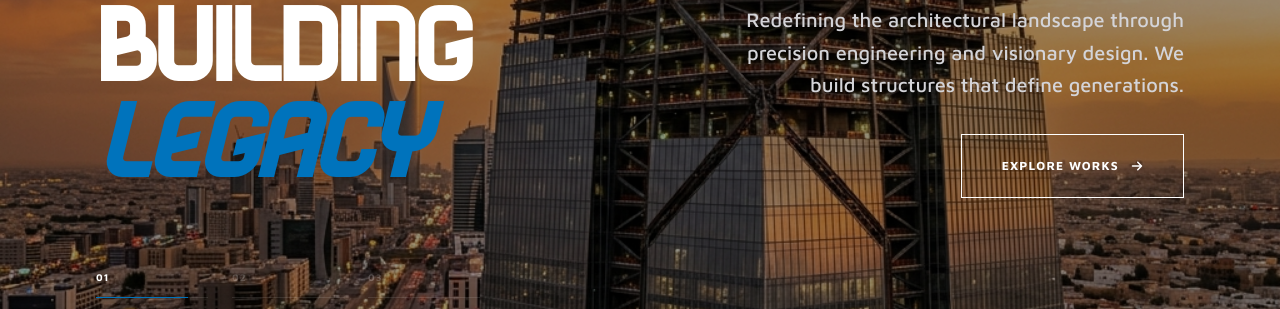
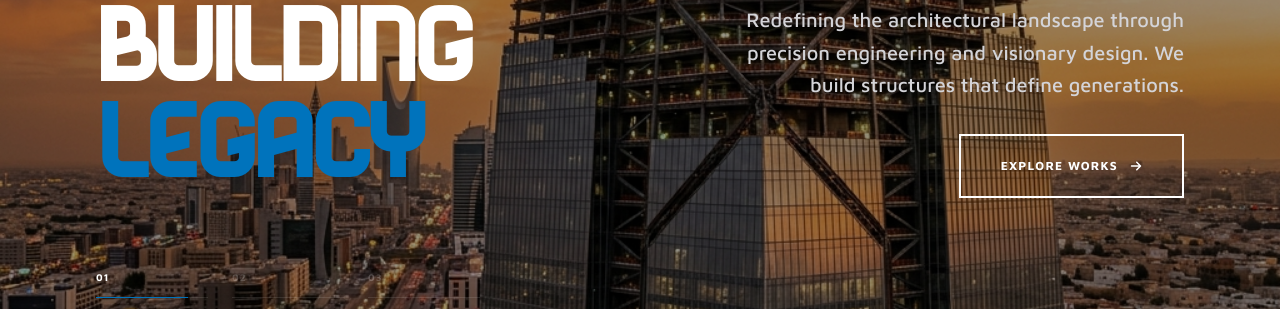
Before and after one commit to sandflareinnovations-projects/RVCC, a Next.js app in the folder apps/web/: page / in a window 1280 px wide. Shown: the part 276-585 px from the top of the page. Built offline with nearby package versions, Linux system fonts and the light colour scheme.

Commit message:
feat(ui): redesign Button component with prop-driven colors and continuous upward animation

```diff
--- a/apps/web/src/components/layout/Navbar.tsx
+++ b/apps/web/src/components/layout/Navbar.tsx
@@ -170,13 +170,13 @@ export const Navbar = () => {
               ))}
             </nav>
             <Button
-              variant="outline"
+              variant="none"
               href="#contact"
-              className={cn(
-                "hover:text-brand-blue h-10 min-w-[140px] rounded-none border-white px-6 text-[9px] font-bold tracking-widest text-white uppercase transition-all duration-500 hover:bg-white",
-                isLightAndScrolled &&
-                  "border-brand-blue text-brand-blue hover:bg-brand-blue hover:text-white"
-              )}
+              borderColor={isLightAndScrolled ? "border-brand-blue" : "border-white"}
+              textColor={isLightAndScrolled ? "text-brand-blue" : "text-white"}
+              hoverFillColor={isLightAndScrolled ? "bg-brand-blue" : "bg-white"}
+              hoverTextColor={isLightAndScrolled ? "group-hover:text-background" : "group-hover:text-brand-blue"}
+              className="h-10 min-w-[140px] rounded-none px-6 text-[9px] font-bold tracking-widest uppercase transition-all duration-500"
             >
               Contact
             </Button>
--- a/apps/web/src/components/ui/Button.tsx
+++ b/apps/web/src/components/ui/Button.tsx
@@ -11,8 +11,14 @@ interface ButtonProps {
   className?: string;
   href?: string;
   onClick?: () => void;
-  variant?: "primary" | "secondary" | "outline" | "white" | "brand-outline";
+  variant?: "primary" | "secondary" | "outline" | "white" | "brand-outline" | "none";
   type?: "button" | "submit" | "reset";
+  // Custom Color Props
+  borderColor?: string;
+  textColor?: string;
+  bgColor?: string;
+  hoverFillColor?: string;
+  hoverTextColor?: string;
 }
 
 export const Button = ({
@@ -20,68 +26,100 @@ export const Button = ({
   className,
   href,
   onClick,
-  variant = "primary",
+  variant = "none",
   type = "button",
+  borderColor,
+  textColor,
+  bgColor,
+  hoverFillColor,
+  hoverTextColor,
 }: ButtonProps) => {
   const isLink = !!href;
   const Tag = isLink ? motion.a : motion.button;
 
-  const variants = {
-    primary: "bg-brand-blue text-white border-brand-blue",
-    secondary: "bg-white text-brand-blue border-white shadow-xl",
-    outline: "bg-transparent text-white border-white",
-    white: "bg-white text-brand-blue border-white",
-    "brand-outline": "bg-transparent text-brand-blue border-brand-blue",
+  // Defaults based on variant if custom props are not provided
+  const variantStyles = {
+    primary: {
+      border: "border-brand-blue",
+      text: "text-white",
+      bg: "bg-brand-blue",
+      fill: "bg-white",
+      hoverText: "group-hover:text-brand-blue",
+    },
+    secondary: {
+      border: "border-white",
+      text: "text-brand-blue",
+      bg: "bg-white",
+      fill: "bg-brand-blue",
+      hoverText: "group-hover:text-background",
+    },
+    outline: {
+      border: "border-white",
+      text: "text-white",
+      bg: "bg-transparent",
+      fill: "bg-white",
+      hoverText: "group-hover:text-brand-blue",
+    },
+    white: {
+      border: "border-white",
+      text: "text-brand-blue",
+      bg: "bg-white",
+      fill: "bg-brand-blue",
+      hoverText: "group-hover:text-background",
+    },
+    "brand-outline": {
+      border: "border-brand-blue",
+      text: "text-brand-blue",
+      bg: "bg-transparent",
+      fill: "bg-brand-blue",
+      hoverText: "group-hover:text-background",
+    },
+    none: {
+      border: "",
+      text: "",
+      bg: "",
+      fill: "",
+      hoverText: "",
+    },
   };
 
-  const fillColors = {
-    primary: "bg-white",
-    secondary: "bg-brand-blue",
-    outline: "bg-brand-blue", // Changed to brand-blue for better visibility on both dark/light backgrounds
-    white: "bg-brand-blue",
-    "brand-outline": "bg-brand-blue",
-  };
+  const currentStyles = variantStyles[variant];
 
-  const hoverTextColors = {
-    primary: "group-hover:text-brand-blue",
-    secondary: "group-hover:text-white",
-    outline: "group-hover:text-white", // White text on blue fill
-    white: "group-hover:text-white",
-    "brand-outline": "group-hover:text-white",
-  };
+  const [isHovered, setIsHovered] = React.useState(false);
 
   return (
     <Tag
       href={href}
       onClick={onClick}
+      onMouseEnter={() => setIsHovered(true)}
+      onMouseLeave={() => setIsHovered(false)}
       type={!isLink ? type : undefined}
       className={cn(
         "group relative inline-flex h-14 min-w-[200px] items-center justify-center overflow-hidden border-2 px-8 py-4 text-[10px] font-black tracking-[0.3em] uppercase transition-all duration-500",
-        variants[variant],
+        borderColor || currentStyles.border,
+        textColor || currentStyles.text,
+        bgColor || currentStyles.bg,
         className
       )}
-      whileHover="hover"
-      initial="initial"
     >
       {/* Label */}
       <span
         className={cn(
           "relative z-10 flex items-center gap-3 transition-colors duration-500",
-          hoverTextColors[variant]
+          isHovered ? hoverTextColor || currentStyles.hoverText : ""
         )}
       >
         {children}
       </span>
 
-      {/* Animation Fill */}
+      {/* Animation Fill - Key reset ensures entry from bottom and exit from bottom to top */}
       <motion.div
-        className={cn("absolute inset-0 z-0", fillColors[variant])}
-        variants={{
-          initial: { y: "100%" },
-          hover: { y: 0 },
-        }}
+        key={isHovered ? "hover" : "exit"}
+        className={cn("absolute inset-0 z-0", hoverFillColor || currentStyles.fill)}
+        initial={{ clipPath: isHovered ? "inset(100% 0 0 0)" : "inset(0% 0 0% 0)" }}
+        animate={{ clipPath: isHovered ? "inset(0% 0 0% 0)" : "inset(0% 0 100% 0)" }}
         transition={{
-          duration: 0.4,
+          duration: 0.6,
           ease: [0.19, 1, 0.22, 1],
         }}
       />
--- a/apps/web/src/features/home/Hero.tsx
+++ b/apps/web/src/features/home/Hero.tsx
@@ -242,7 +242,7 @@ export const Hero = () => {
                         <span className="block text-[15vw] tracking-tighter uppercase md:text-[8rem] lg:text-[10rem]">
                           {content.title1}
                         </span>
-                        <span className="text-brand-blue block text-[15vw] tracking-tighter uppercase italic md:text-[8rem] lg:text-[10rem]">
+                        <span className="text-brand-blue block text-[15vw] tracking-tighter uppercase md:text-[8rem] lg:text-[10rem]">
                           {content.title2}
                         </span>
                       </h1>
@@ -254,9 +254,12 @@ export const Hero = () => {
                       </p>
 
                       <Button
-                        variant="primary"
                         href="#projects"
-                        className="group hover:bg-brand-blue hover:border-brand-blue h-16 rounded-none border border-white bg-transparent px-10 text-white transition-all duration-500"
+                        borderColor="border-white"
+                        textColor="text-white"
+                        hoverFillColor="bg-white"
+                        hoverTextColor="group-hover:text-brand-blue"
+                        className="group h-16 rounded-none px-10"
                       >
                         <span className="flex items-center gap-3 text-xs font-bold tracking-widest uppercase">
                           Explore Works{" "}
--- a/apps/web/src/features/home/NewsAndEvents.tsx
+++ b/apps/web/src/features/home/NewsAndEvents.tsx
@@ -61,7 +61,14 @@ export const NewsAndEvents = () => {
               Stay connected with the latest milestones and community initiatives from the heart of
               Riyadh's construction landscape.
             </p>
-            <Button variant="brand-outline" className="w-full md:w-auto">
+            <Button
+              borderColor="border-brand-blue"
+              textColor="text-brand-blue"
+              bgColor="bg-transparent"
+              hoverFillColor="bg-brand-blue"
+              hoverTextColor="group-hover:text-background"
+              className="w-full md:w-auto"
+            >
               VIEW ALL
             </Button>
           </div>
--- a/apps/web/src/features/home/OurWorks.tsx
+++ b/apps/web/src/features/home/OurWorks.tsx
@@ -253,8 +253,11 @@ export const OurWorks = () => {
                     {works[index].description}
                   </p>
                   <Button
-                    variant="outline"
-                    className="border-white/30 text-white hover:border-white"
+                    borderColor="border-white/30"
+                    textColor="text-white"
+                    bgColor="bg-transparent"
+                    hoverFillColor="bg-white"
+                    hoverTextColor="group-hover:text-brand-blue"
                   >
                     {works[index].cta}
                   </Button>
--- a/apps/web/src/features/home/RecentProjects.tsx
+++ b/apps/web/src/features/home/RecentProjects.tsx
@@ -151,8 +151,12 @@ export const RecentProjects = () => {
           <div className="flex flex-1 justify-end pb-2">
             <Button
               href="#contact"
-              variant="outline"
-              className="border-brand-blue text-brand-blue h-14 w-[220px]"
+              borderColor="border-brand-blue"
+              textColor="text-brand-blue"
+              bgColor="bg-transparent"
+              hoverFillColor="bg-brand-blue"
+              hoverTextColor="group-hover:text-background"
+              className="h-14 w-[220px]"
             >
               EXPLORE ALL
             </Button>
@@ -233,8 +237,12 @@ export const RecentProjects = () => {
                               {project.description}
                             </p>
                             <Button
-                              variant="outline"
-                              className="border-background text-background hover:bg-background hover:text-brand-blue mt-2 h-12 w-full text-[10px] font-bold"
+                              borderColor="border-background"
+                              textColor="text-background"
+                              bgColor="bg-transparent"
+                              hoverFillColor="bg-background"
+                              hoverTextColor="group-hover:text-brand-blue"
+                              className="mt-2 h-12 w-full text-[10px] font-bold"
                             >
                               VIEW IN DETAIL
                             </Button>
```
Also changed, not shown: apps/web/src/features/home/CSRSection.tsx (+18 -6 lines), apps/web/src/features/home/MajorProject.tsx (+36 -12 lines).
